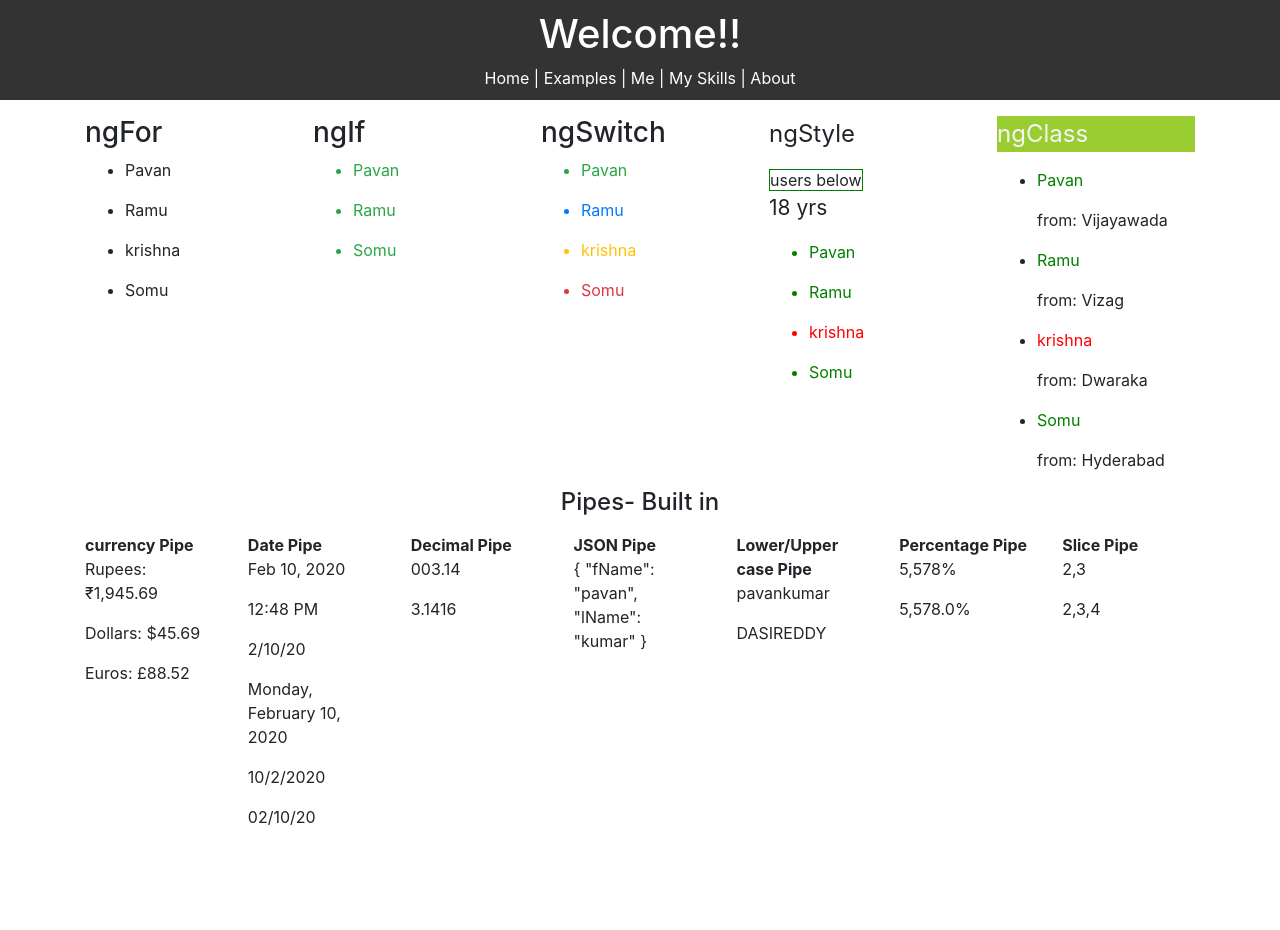
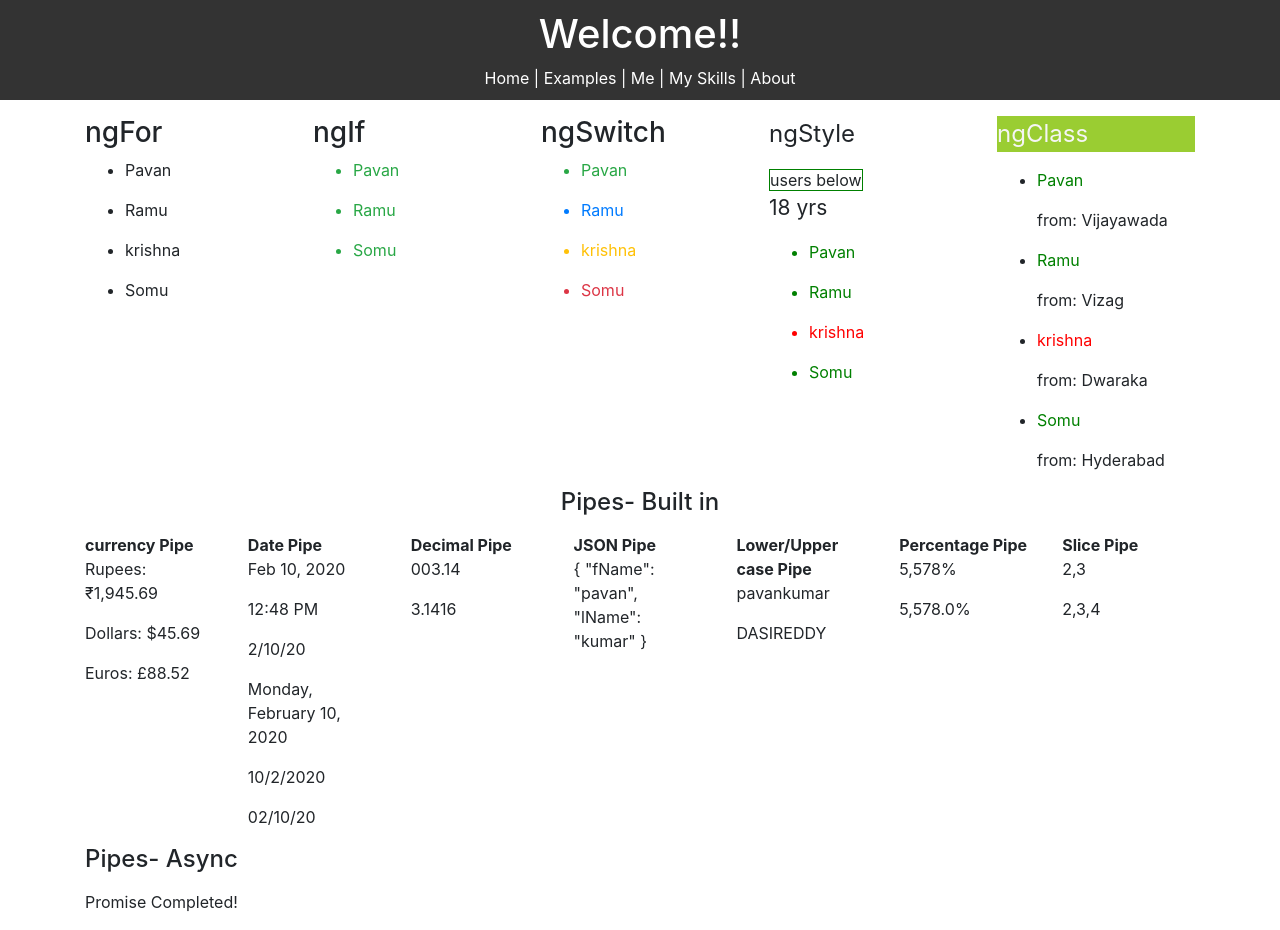
Before and after one commit to pavankumardasireddy/Angular-Todo-app, an Angular app: page /eg in a window 1280 px wide. Before the commit the page ends 845 px from the top, so only its background shows below. Built offline with nearby package versions, Linux system fonts and the light colour scheme.

Commit message:
eg with .then

```diff
--- a/src/app/app.module.ts
+++ b/src/app/app.module.ts
@@ -18,6 +18,7 @@ import { AddTodoComponent } from './components/add-todo/add-todo.component';
 import { from } from 'rxjs';
 import { AboutComponent } from './components/pages/about/about.component';
 import { ExamplesComponent } from './components/examples/examples.component';
+import { AyncPipesComponent } from './components/examples/pipes/aync-pipes/aync-pipes.component';
 
 @NgModule({
   declarations: [
@@ -30,7 +31,8 @@ import { ExamplesComponent } from './components/examples/examples.component';
     AddTodoComponent,
     AboutComponent,
     ExamplesComponent,
-    PipesComponent
+    PipesComponent,
+    AyncPipesComponent
   ],
   imports: [
     BrowserModule,
--- a/src/app/components/examples/examples.component.html
+++ b/src/app/components/examples/examples.component.html
@@ -71,4 +71,7 @@
     <div class="row">
         <app-pipes></app-pipes>
     </div>
+    <div class="row">
+        <app-aync-pipes></app-aync-pipes>
+    </div>
   </div>
--- /dev/null
+++ b/src/app/components/examples/pipes/aync-pipes/aync-pipes.component.html
@@ -0,0 +1,8 @@
+<div class="container">
+    <h4 [ngStyle]="{'text-align': 'center'}">Pipes- Async</h4>
+    <div class="row mt-3">
+        <div class="col-sm">
+            <p>{{ promiseData }}</p>
+        </div>
+    </div>
+</div>
--- /dev/null
+++ b/src/app/components/examples/pipes/aync-pipes/aync-pipes.component.ts
@@ -0,0 +1,19 @@
+import { Component} from '@angular/core';
+
+@Component({
+  selector: 'app-aync-pipes',
+  templateUrl: './aync-pipes.component.html',
+  styleUrls: ['./aync-pipes.component.css']
+})
+export class AyncPipesComponent {
+  promiseData: any;
+  constructor() {
+    this.getPromise().then(v => this.promiseData = v);
+  }
+
+  getPromise() {
+    return new Promise((resolve, reject) => {
+      setTimeout(() => resolve('Promise Completed!'), 3000);
+    });
+  }
+}
```
Also changed, not shown: src/app/components/examples/pipes/aync-pipes/aync-pipes.component.css (added), 1 other file (tests, documents, lock files or other folders).
